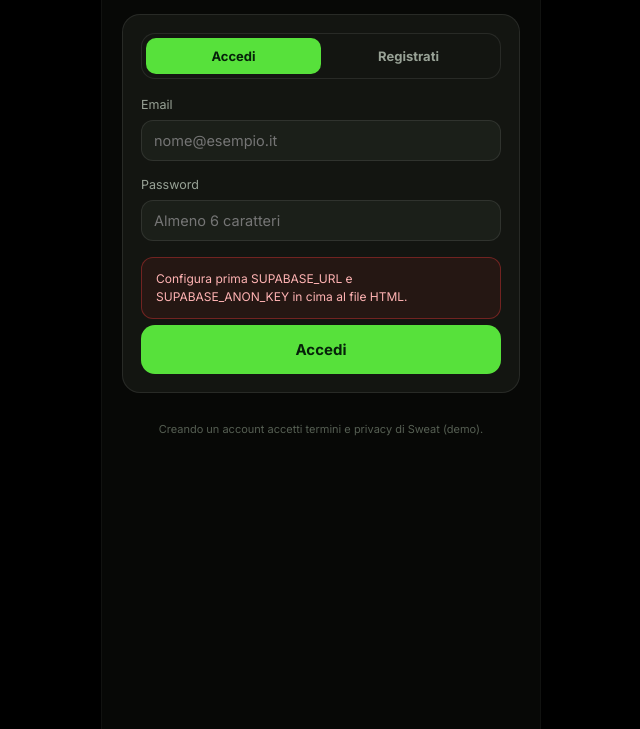
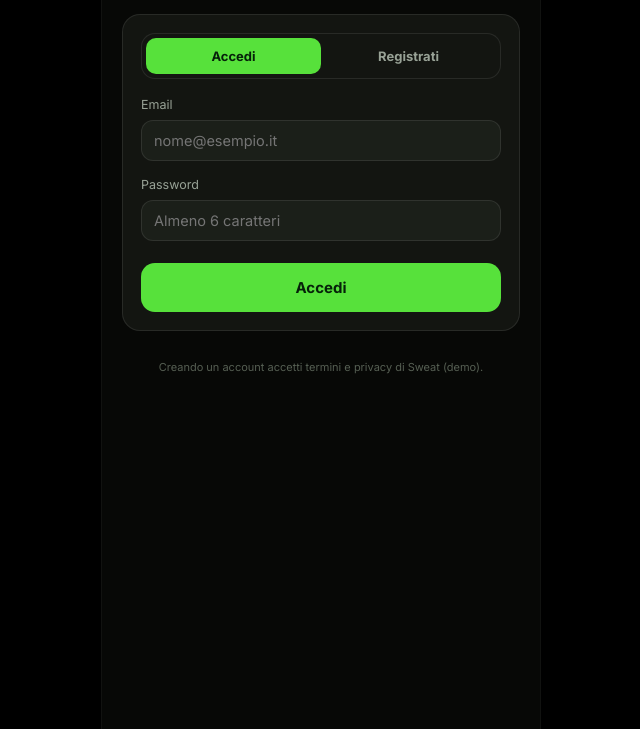
Before and after one commit to Michele989/sweat-app, a website: page index.html in a window 1280 px wide. Shown: the part 71-800 px from the top of the page, without its empty margins (319-959 px from the left). Drawn offline with nearby package versions, Linux system fonts and the light colour scheme; a web font is replaced by a local one.

Commit message:
"fix chiavi supabase"
"fix chiavi supabase"

```diff
--- a/index.html
+++ b/index.html
@@ -346,8 +346,8 @@
 <script>
   // ====== CONFIGURAZIONE — sostituisci questi due valori con quelli del tuo progetto Supabase ======
   // Li trovi in Supabase: Project Settings -> API -> "Project URL" e "anon public" key
-  const SUPABASE_URL = "INCOLLA_QUI_IL_TUO_PROJECT_URL";
-  const SUPABASE_ANON_KEY = "INCOLLA_QUI_LA_TUA_ANON_KEY";
+  const SUPABASE_URL = "https://knkuqlhuxskeqptwsdsg.supabase.co";
+  const SUPABASE_ANON_KEY = "anon public:eyJhbGciOiJIUzI1NiIsInR5cCI6IkpXVCJ9.eyJpc3MiOiJzdXBhYmFzZSIsInJlZiI6Imtua3VxbGh1eHNrZXFwdHdzZHNnIiwicm9sZSI6ImFub24iLCJpYXQiOjE3OTA5NjIzMTMsImV4cCI6MjEwNjUzODMxM30.-D00QUjeEQIdrZzE0ZphtPDTSBfISTGXS9UhUxjbNIs";
   const supabaseClient = (SUPABASE_URL.startsWith("http"))
     ? supabase.createClient(SUPABASE_URL, SUPABASE_ANON_KEY)
     : null;
```
